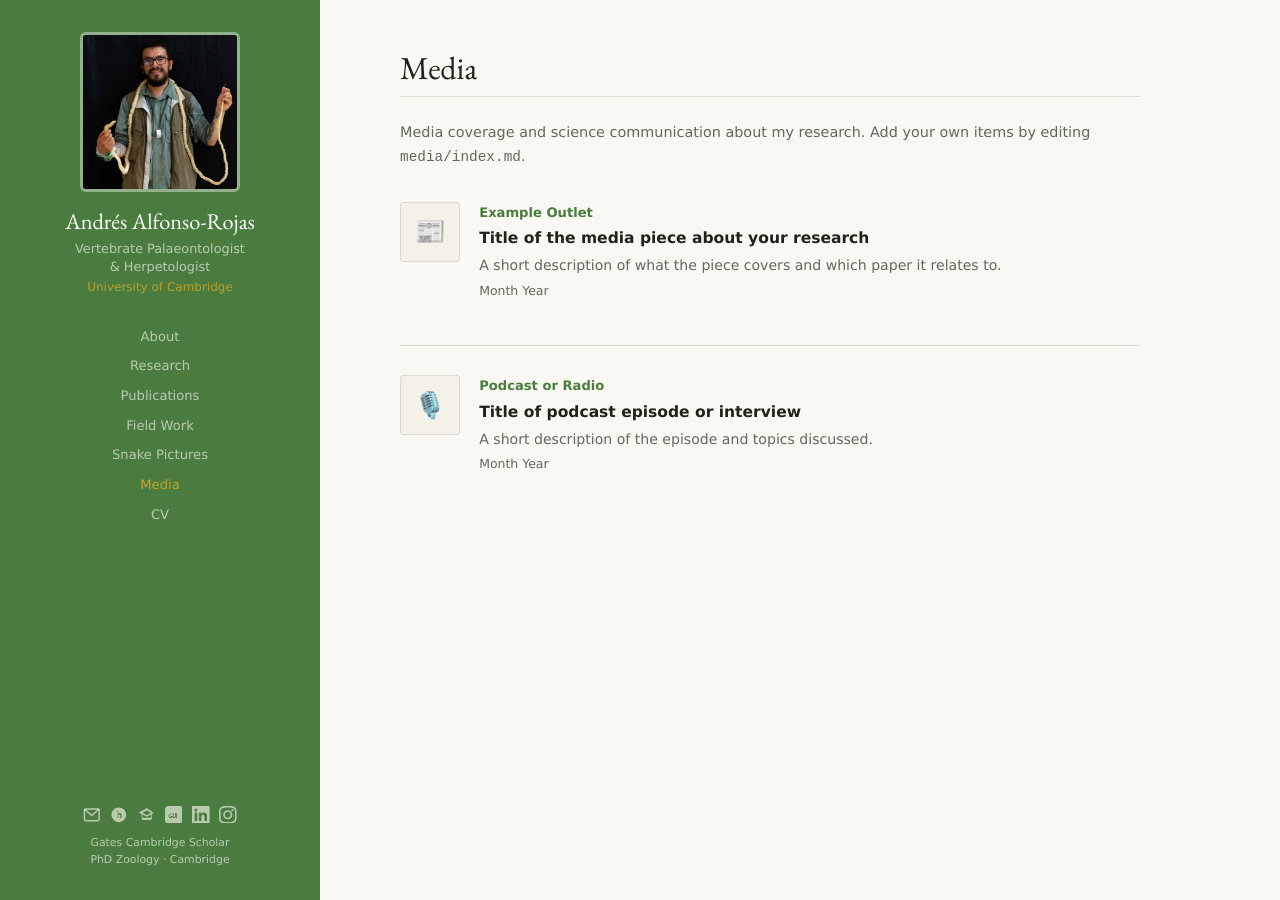
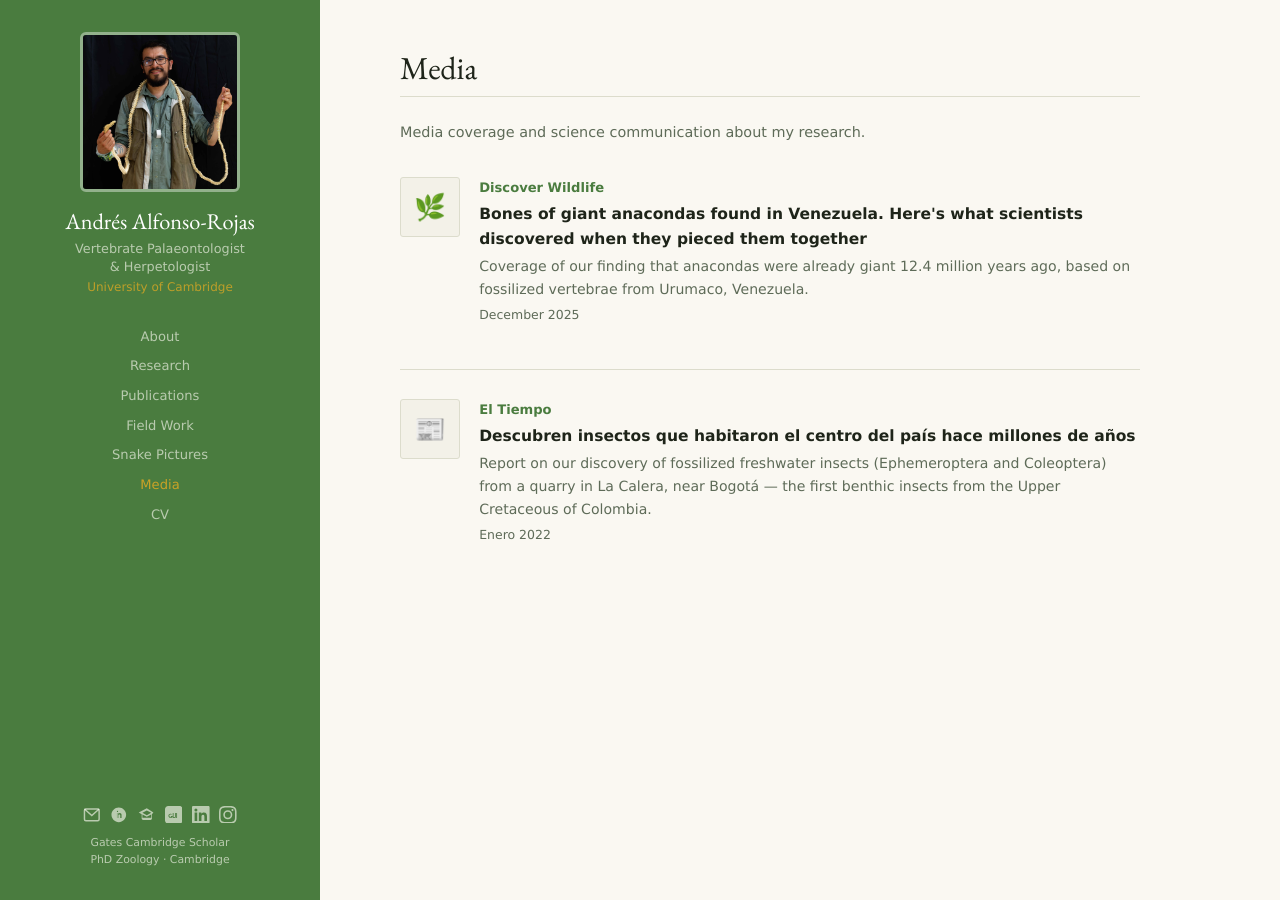
Before and after one commit to palaeophidia/palaeophidia.github.io, a Jekyll site: the page built from media/index.md, in a window 1280 px wide. Built offline with Jekyll 4.4.1, drawn with Linux system fonts in a browser that asks for light colours.

Commit message:
change in media

```diff
--- a/media/index.md
+++ b/media/index.md
@@ -3,24 +3,24 @@ layout: page
 title: Media
 ---
 
-<p style="font-size:0.9rem;color:var(--fg-muted);margin-bottom:2rem;">Media coverage and science communication about my research. Add your own items by editing <code>media/index.md</code>.</p>
+<p style="font-size:0.9rem;color:var(--fg-muted);margin-bottom:2rem;">Media coverage and science communication about my research.</p>
+
+<div class="media-item">
+  <div class="media-outlet-icon">🌿</div>
+  <div class="media-body">
+    <p class="media-outlet">Discover Wildlife</p>
+    <p class="media-title"><a href="https://www.discoverwildlife.com/animal-facts/reptiles/anaconda-gigantism-venezuela" target="_blank">Bones of giant anacondas found in Venezuela. Here's what scientists discovered when they pieced them together</a></p>
+    <p class="media-desc">Coverage of our finding that anacondas were already giant 12.4 million years ago, based on fossilized vertebrae from Urumaco, Venezuela.</p>
+    <p class="media-date">December 2025</p>
+  </div>
+</div>
 
 <div class="media-item">
   <div class="media-outlet-icon">📰</div>
   <div class="media-body">
-    <p class="media-outlet">Example Outlet</p>
-    <p class="media-title"><a href="#" target="_blank">Title of the media piece about your research</a></p>
-    <p class="media-desc">A short description of what the piece covers and which paper it relates to.</p>
-    <p class="media-date">Month Year</p>
+    <p class="media-outlet">El Tiempo</p>
+    <p class="media-title"><a href="https://www.eltiempo.com/vida/ciencia/hallan-fosiles-de-insectos-de-hace-millones-de-anos-cerca-a-bogota-647418" target="_blank">Descubren insectos que habitaron el centro del país hace millones de años</a></p>
+    <p class="media-desc">Report on our discovery of fossilized freshwater insects (Ephemeroptera and Coleoptera) from a quarry in La Calera, near Bogotá — the first benthic insects from the Upper Cretaceous of Colombia.</p>
+    <p class="media-date">Enero 2022</p>
   </div>
 </div>
-
-<div class="media-item">
-  <div class="media-outlet-icon">🎙️</div>
-  <div class="media-body">
-    <p class="media-outlet">Podcast or Radio</p>
-    <p class="media-title"><a href="#" target="_blank">Title of podcast episode or interview</a></p>
-    <p class="media-desc">A short description of the episode and topics discussed.</p>
-    <p class="media-date">Month Year</p>
-  </div>
-</div>
```
